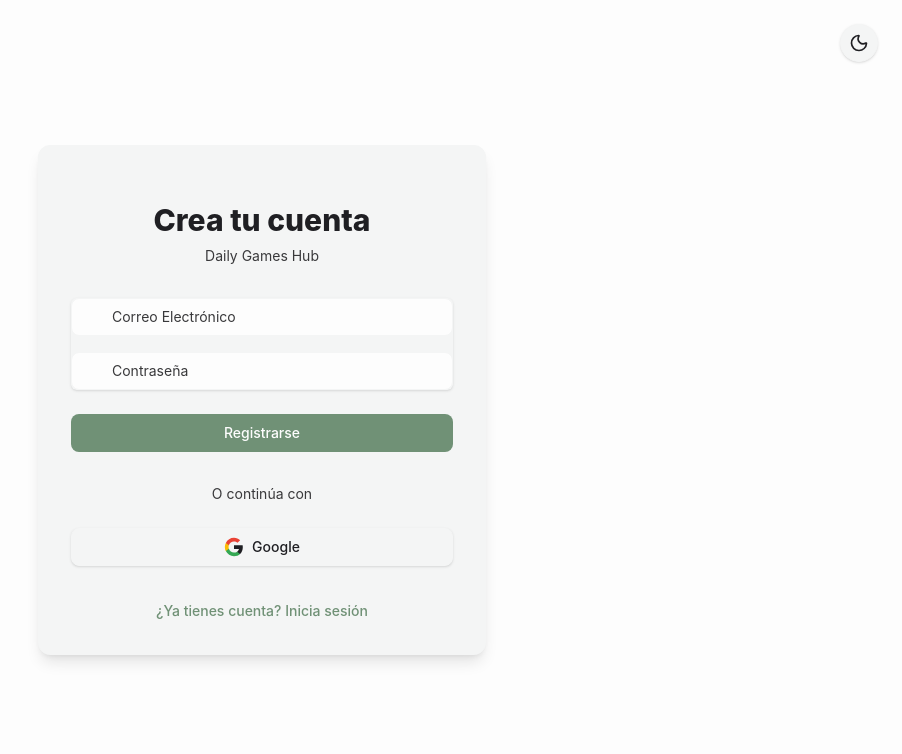
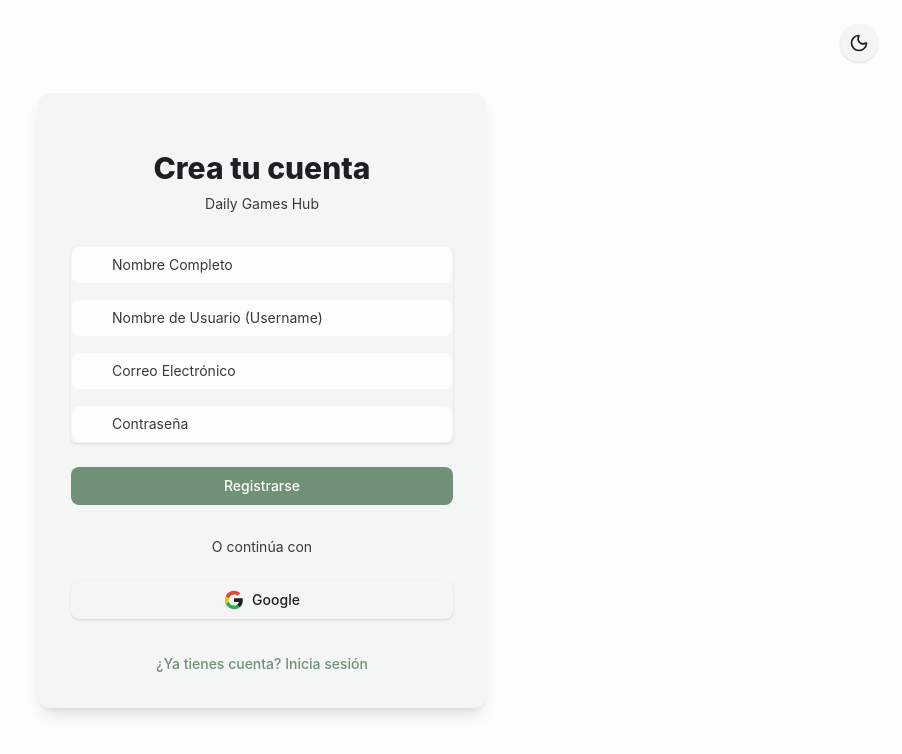
Before and after one commit to manuel-deleon/daily-games-hub, a React (Vite) app: page / in a window 1280 px wide. Both pictures are taken after a click on the button "¿No tienes cuenta? Regístrate". Shown: the top 754 px of the page, without its empty margins (378-1280 px from the left). Built offline with nearby package versions, Linux system fonts and the light colour scheme; no server answers.

Commit message:
feat: implementacion de tema oscuro y campos extra en auth

```diff
--- a/src/components/Auth.tsx
+++ b/src/components/Auth.tsx
@@ -1,6 +1,6 @@
 import React, { useState } from 'react';
 import { supabase } from '../lib/supabase';
-import { Mail, Lock, Loader2, Sun, Moon } from 'lucide-react';
+import { Mail, Lock, Loader2, Sun, Moon, User, AtSign } from 'lucide-react';
 import { useTheme } from '../hooks/useTheme';
 
 export function Auth() {
@@ -8,6 +8,8 @@ export function Auth() {
   const [isLogin, setIsLogin] = useState(true);
   const [email, setEmail] = useState('');
   const [password, setPassword] = useState('');
+  const [fullName, setFullName] = useState('');
+  const [username, setUsername] = useState('');
   const [error, setError] = useState<string | null>(null);
   const [message, setMessage] = useState<string | null>(null);
 
@@ -21,15 +23,27 @@ export function Auth() {
 
     try {
       if (isLogin) {
+        // Al iniciar sesión, solo mandamos email y password
         const { error } = await supabase.auth.signInWithPassword({
           email,
           password,
         });
         if (error) throw error;
       } else {
+        // Al registrarnos, validamos que hayan puesto nombre y usuario
+        if (!fullName.trim() || !username.trim()) {
+          throw new Error('Por favor completa todos los campos.');
+        }
+
         const { error } = await supabase.auth.signUp({
           email,
           password,
+          options: {
+            data: {
+              full_name: fullName,
+              username: username,
+            },
+          },
         });
         if (error) throw error;
         setMessage('Revisa tu correo para confirmar tu cuenta.');
@@ -79,11 +93,48 @@ export function Auth() {
           </p>
         </div>
         <form className="mt-8 space-y-6" onSubmit={handleAuth}>
-          <div className="rounded-md shadow-sm -space-y-px">
-            <div className="relative mb-4">
-              <label htmlFor="email-address" className="sr-only">
-                Correo Electrónico
-              </label>
+          <div className="rounded-md shadow-sm -space-y-px flex flex-col gap-4">
+
+            {!isLogin && (
+              <>
+                <div className="relative">
+                  <label htmlFor="fullName" className="sr-only">Nombre Completo</label>
+                  <div className="absolute inset-y-0 left-0 pl-3 flex items-center pointer-events-none">
+                    <User className="h-5 w-5 text-muted-foreground" />
+                  </div>
+                  <input
+                    id="fullName"
+                    name="fullName"
+                    type="text"
+                    required={!isLogin}
+                    className="appearance-none rounded-lg relative block w-full pl-10 px-3 py-2 border bg-background border-border placeholder-muted-foreground text-foreground focus:outline-none focus:ring-primary focus:border-primary focus:z-10 sm:text-sm"
+                    placeholder="Nombre Completo"
+                    value={fullName}
+                    onChange={(e) => setFullName(e.target.value)}
+                  />
+                </div>
+
+                <div className="relative">
+                  <label htmlFor="username" className="sr-only">Nombre de Usuario</label>
+                  <div className="absolute inset-y-0 left-0 pl-3 flex items-center pointer-events-none">
+                    <AtSign className="h-5 w-5 text-muted-foreground" />
+                  </div>
+                  <input
+                    id="username"
+                    name="username"
+                    type="text"
+                    required={!isLogin}
+                    className="appearance-none rounded-lg relative block w-full pl-10 px-3 py-2 border bg-background border-border placeholder-muted-foreground text-foreground focus:outline-none focus:ring-primary focus:border-primary focus:z-10 sm:text-sm"
+                    placeholder="Nombre de Usuario (Username)"
+                    value={username}
+                    onChange={(e) => setUsername(e.target.value)}
+                  />
+                </div>
+              </>
+            )}
+
+            <div className="relative">
+              <label htmlFor="email-address" className="sr-only">Correo Electrónico</label>
               <div className="absolute inset-y-0 left-0 pl-3 flex items-center pointer-events-none">
                 <Mail className="h-5 w-5 text-muted-foreground" />
               </div>
@@ -99,10 +150,9 @@ export function Auth() {
                 onChange={(e) => setEmail(e.target.value)}
               />
             </div>
+
             <div className="relative">
-              <label htmlFor="password" className="sr-only">
-                Contraseña
-              </label>
+              <label htmlFor="password" className="sr-only">Contraseña</label>
               <div className="absolute inset-y-0 left-0 pl-3 flex items-center pointer-events-none">
                 <Lock className="h-5 w-5 text-muted-foreground" />
               </div>
@@ -110,7 +160,7 @@ export function Auth() {
                 id="password"
                 name="password"
                 type="password"
-                autoComplete="current-password"
+                autoComplete={isLogin ? "current-password" : "new-password"}
                 required
                 className="appearance-none rounded-lg relative block w-full pl-10 px-3 py-2 border bg-background border-border placeholder-muted-foreground text-foreground focus:outline-none focus:ring-primary focus:border-primary focus:z-10 sm:text-sm"
                 placeholder="Contraseña"
```
